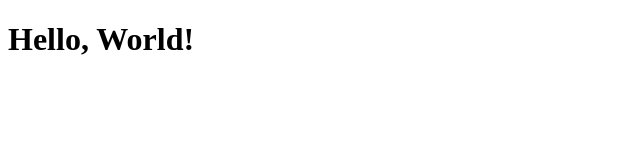
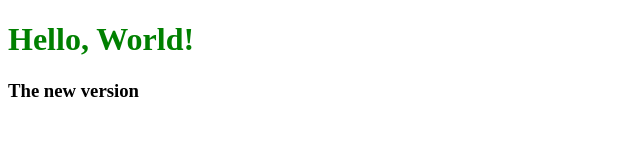
Before and after one commit to mahmoud3468/hello-world, a plain HTML site: page index.html in a window 1280 px wide. Shown: the whole page, without its empty margins (0-640 px from the left). Drawn offline with Linux system fonts and the light colour scheme.

Commit message:
updated the old version

```diff
--- a/index.html
+++ b/index.html
@@ -1,9 +1,13 @@
 <!DOCTYPE html>
-<html>
-  <head>
-    <title>Home</title>
-  </head>
-  <body>
-    <h1>Hello, World!</h1>
-  </body>
+<html lang="en">
+<head>
+  <meta charset="UTF-8">
+  <meta name="viewport" content="width=device-width, initial-scale=1.0">
+  <link rel="stylesheet" href="style.css">
+  <title>Document</title>
+</head>
+<body>
+  <h1>Hello, World!</h1>
+  <h3>The new version</h3>
+</body>
 </html>
```
